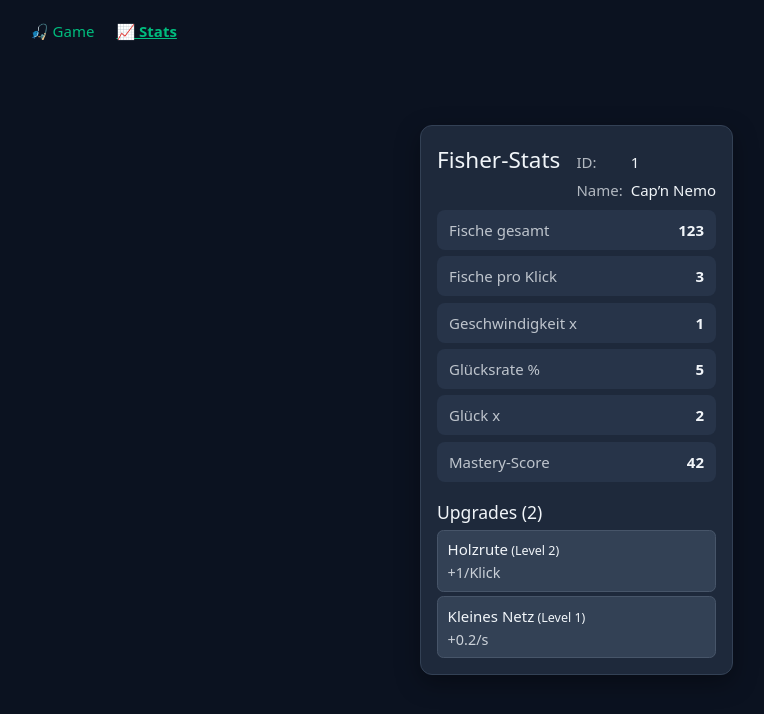
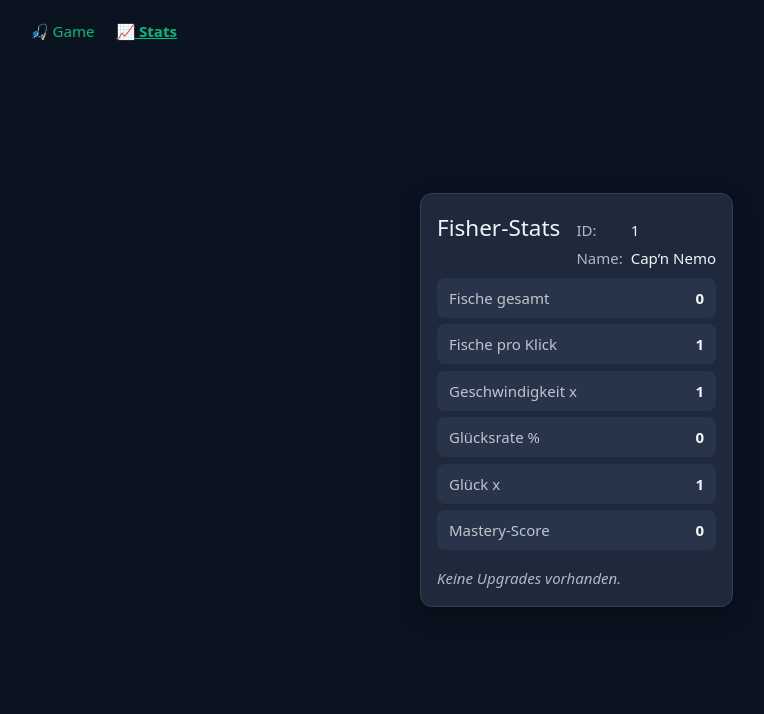
Before and after one commit to Maxify007/webtech_fishing_projekt_frontend, a Vue app in the folder ClickNFish/: page /stats in a window 1280 px wide. Shown: the top 714 px of the page, without its empty margins (21-785 px from the left). Built offline with nearby package versions, Linux system fonts and the light colour scheme; the HTML template or start-up script is replaced by a standard one.

Commit message:
Pinia Integration

```diff
--- a/ClickNFish/package.json
+++ b/ClickNFish/package.json
@@ -19,10 +19,13 @@
     "format": "prettier --write src/"
   },
   "dependencies": {
+    "pinia": "^3.0.3",
     "vue": "^3.5.22",
     "vue-router": "^4.5.1"
   },
   "devDependencies": {
+    "@babel/core": "^7.25.0",
+    "@babel/plugin-transform-modules-commonjs": "^7.25.0",
     "@prettier/plugin-oxc": "^0.0.4",
     "@tsconfig/node22": "^22.0.2",
     "@types/jsdom": "^21.1.7",
@@ -34,8 +37,6 @@
     "@vue/test-utils": "^2.4.6",
     "@vue/tsconfig": "^0.8.1",
     "babel": "^5.8.38",
-    "@babel/core": "^7.25.0",
-    "@babel/plugin-transform-modules-commonjs": "^7.25.0",
     "babel-jest": "^30.2.0",
     "eslint": "^9.33.0",
     "eslint-plugin-oxlint": "~1.11.0",
--- a/ClickNFish/src/components/Game.vue
+++ b/ClickNFish/src/components/Game.vue
@@ -1,30 +1,20 @@
 <!-- src/components/Game.vue -->
 <script setup lang="ts">
-import { ref } from 'vue'
-
-const fishCount = ref(0)
-const fishClickValue = ref(1)
-const upgradeCost = ref(10)
+import { useGameStore } from '@/stores/game'
+const game = useGameStore()
 
 function fishClick() {
-  fishCount.value += fishClickValue.value
+  game.clickFish()
 }
-
 function buyClickUpgrade() {
-  if (fishCount.value >= upgradeCost.value) {
-    fishCount.value -= upgradeCost.value
-    fishClickValue.value *= 2
-    upgradeCost.value *= 2
-  } else {
-    alert('Nicht genug Fische!')
-  }
+  game.buyClickUpgrade()
 }
 </script>
 
 <template>
   <header>
     <h1>Klick den Fish 🐟</h1>
-    <h2>Fische: {{ fishCount }}</h2>
+    <h2>Fische: {{ game.fishCount }}</h2>
 
     <img
       alt="Fish"
@@ -36,8 +26,8 @@ function buyClickUpgrade() {
     />
 
     <div class="upgrade-area">
-      <button class="upgrade-btn" @click="buyClickUpgrade" :disabled="fishCount < upgradeCost">
-        🔼 Upgrade kaufen (x2/Klick, kostet {{ upgradeCost }} 🐟)
+      <button class="upgrade-btn" @click="buyClickUpgrade" :disabled="game.fishCount < game.upgradeCost">
+        🔼 Upgrade kaufen (x2/Klick, kostet {{ game.upgradeCost }} 🐟)
       </button>
     </div>
   </header>
--- a/ClickNFish/src/main.ts
+++ b/ClickNFish/src/main.ts
@@ -3,9 +3,10 @@ import './assets/main.css'
 import { createApp } from 'vue'
 import App from './App.vue'
 import router from './router'
+import {createPinia} from 'pinia'
 
 const app = createApp(App)
 
 app.use(router)
-
+app.use(createPinia())
 app.mount('#app')
--- /dev/null
+++ b/ClickNFish/src/stores/game.ts
@@ -0,0 +1,23 @@
+import { defineStore } from 'pinia'
+
+export const useGameStore = defineStore('game', {
+  state: () => ({
+    fishCount: 0,
+    fishClickValue: 1,
+    upgradeCost: 10,
+  }),
+  actions: {
+    clickFish() {
+      this.fishCount += this.fishClickValue
+    },
+    buyClickUpgrade() {
+      if (this.fishCount >= this.upgradeCost) {
+        this.fishCount -= this.upgradeCost
+        this.fishClickValue *= 2
+        this.upgradeCost *= 2
+      } else {
+        alert('Nicht genug Fische!')
+      }
+    },
+  },
+})
--- a/ClickNFish/src/views/StatsView.vue
+++ b/ClickNFish/src/views/StatsView.vue
@@ -1,43 +1,29 @@
 <!-- src/views/StatsView.vue -->
+<script setup lang="ts">
+import { computed } from 'vue'
+import { useGameStore } from '@/stores/game'
+import FisherStats from '@/components/FisherStats.vue'
+
+const game = useGameStore()
+
+const fisher = computed(() => ({
+  id: 1,
+  name: 'Cap’n Nemo',
+  fishAmount: game.fishCount,       // 👈 identisch mit Game
+  upgrades: [],
+  luckRate: 0,
+  luckMultiplier: 1.0,
+  fishSpeedMultiplier: 1,
+  fishPerPull: game.fishClickValue, // optional live anzeigen
+  masteryScore: 0,
+}))
+</script>
+
 <template>
   <main class="page">
     <FisherStats :fisher="fisher" />
   </main>
 </template>
-
-<script setup lang="ts">
-import { ref } from 'vue'
-import FisherStats from '@/components/FisherStats.vue'
-
-type Upgrade = { id: number|string; name: string; level?: number; description?: string }
-type Fisher = {
-  id: number
-  name: string
-  fishAmount: number
-  upgrades: Upgrade[]
-  luckRate: number
-  luckMultiplier: number
-  fishSpeedMultiplier: number
-  fishPerPull: number
-  masteryScore: number
-}
-
-// Dummy-Daten für die Anzeige (später durch API ersetzen)
-const fisher = ref<Fisher>({
-  id: 1,
-  name: 'Cap’n Nemo',
-  fishAmount: 123,
-  upgrades: [
-    { id: 'rod', name: 'Holzrute', level: 2, description: '+1/Klick' },
-    { id: 'net', name: 'Kleines Netz', level: 1, description: '+0.2/s' }
-  ],
-  luckRate: 5,
-  luckMultiplier: 2.0,
-  fishSpeedMultiplier: 1,
-  fishPerPull: 3,
-  masteryScore: 42
-})
-</script>
 
 <style scoped>
 .page {
```
Also changed, not shown: ClickNFish/src/components/FisherStats.vue (line endings or trailing spaces), 1 other file (tests, documents, lock files or other folders).
